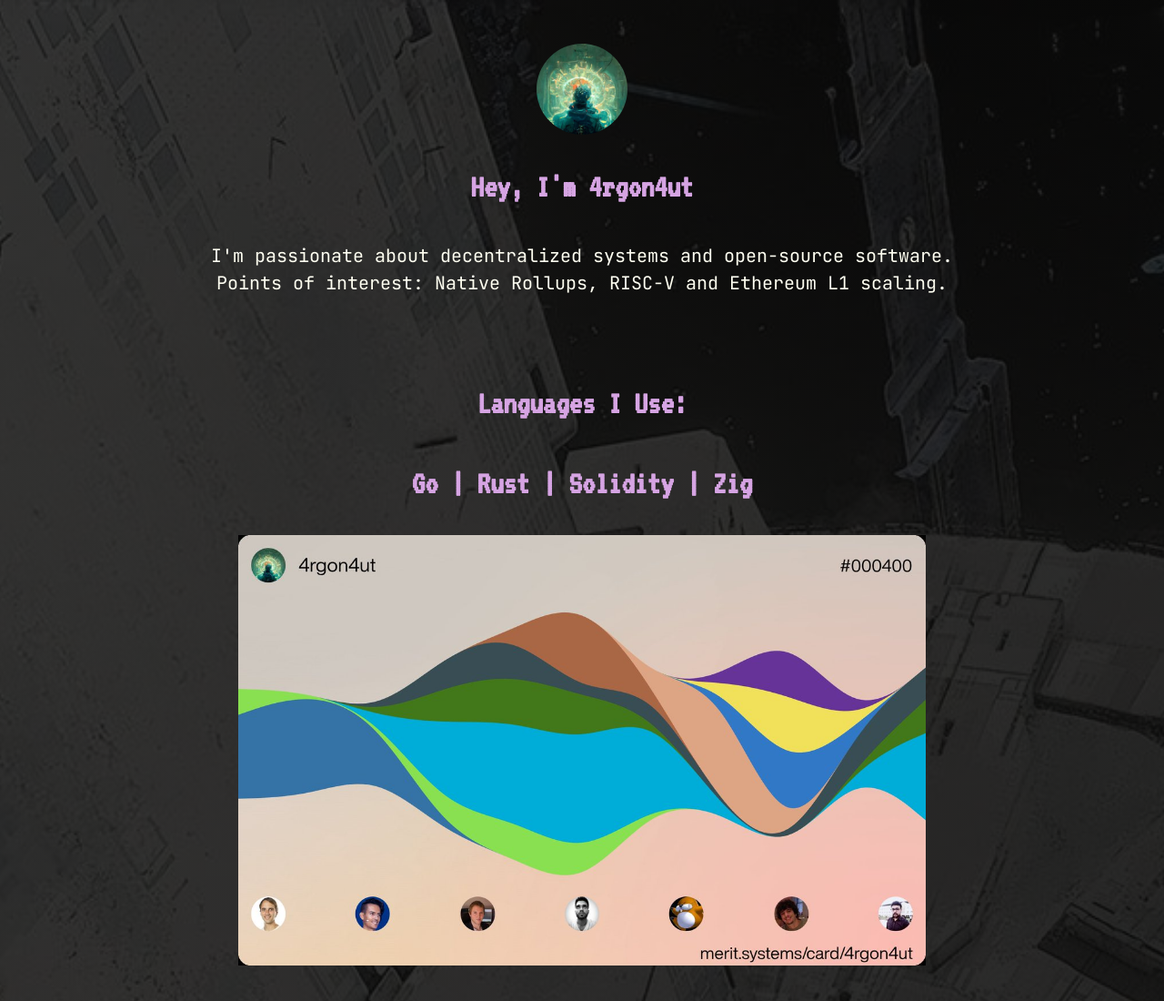
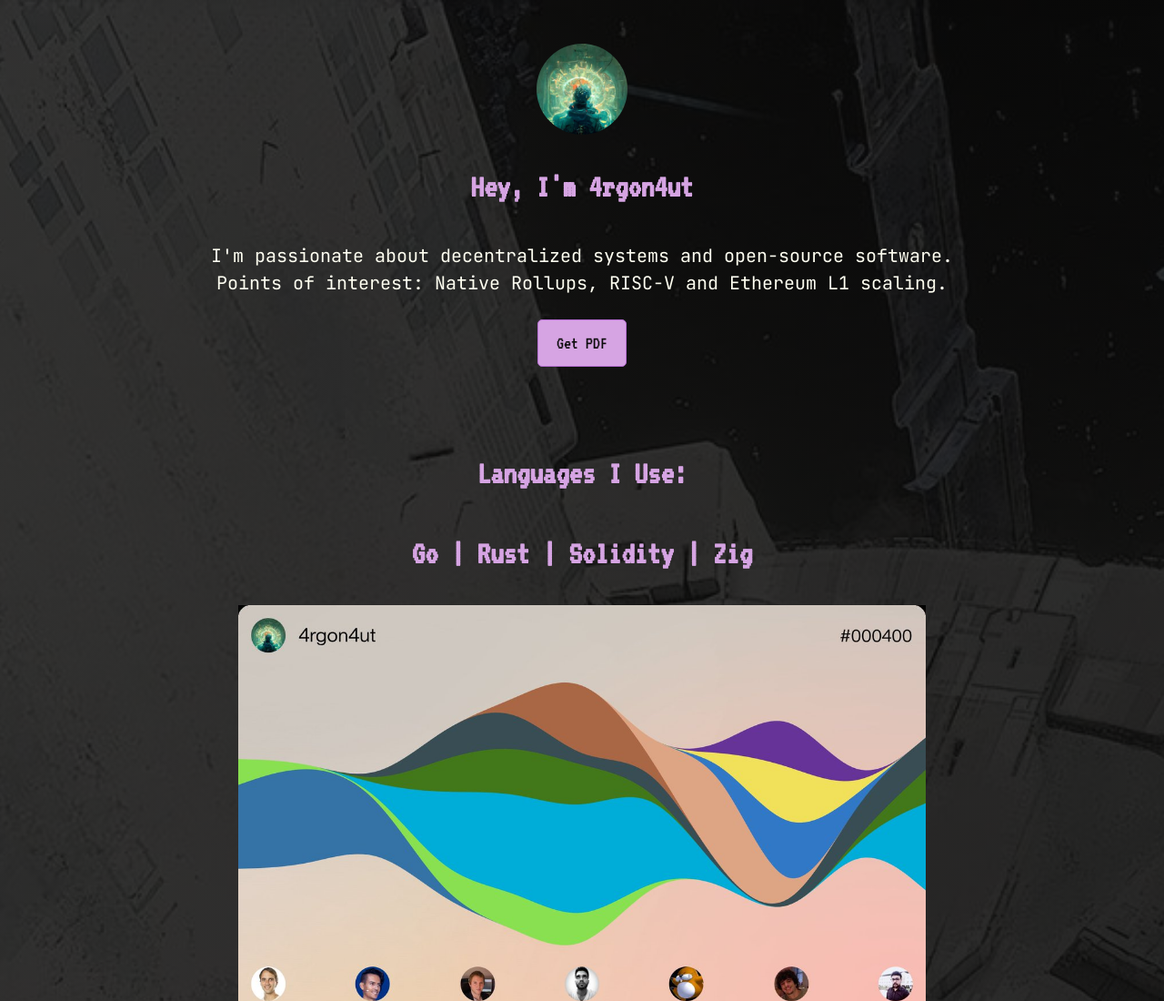
Before and after one commit to 4rgon4ut/hub, a plain HTML site: page index.html in a window 1280 px wide. Shown: the top 1100 px of the page at 91% size. Drawn offline with Linux system fonts and the light colour scheme.

Commit message:
feat: add download button

```diff
--- a/index.html
+++ b/index.html
@@ -75,6 +75,27 @@
         }
         .font-switch:hover {
             background: #b76ed3;
+        }
+        .download-button-container {
+            margin-top: 25px;
+            margin-bottom: 25px;
+            text-align: center;
+        }
+        .download-button {
+            display: inline-block;
+            padding: 10px 20px;
+            background-color: #d6a4e3; /* Theme color */
+            color: #0a0a0a; /* Dark text */
+            font-family: 'VT323', monospace;
+            font-size: 20px;
+            text-decoration: none;
+            border-radius: 5px;
+            border: 1px solid #b76ed3;
+            transition: background-color 0.3s, color 0.3s;
+        }
+        .download-button:hover {
+            background-color: #b76ed3;
+            color: #fff;
         }
         .avatar {
             width: 100px;
@@ -226,6 +247,11 @@
     <p style="text-align: center; max-width: 1000px; margin: 0 auto;">I'm passionate about decentralized systems and open-source software.</p>
     <p style="text-align: center; max-width: 1000px; margin: 0 auto;">Points of interest: Native Rollups, RISC-V and Ethereum L1 scaling.</p>
 
+    <!-- Download PDF Button -->
+    <div class="download-button-container">
+        <a href="./4rgon4ut_CV.pdf" download="4rgon4ut_CV.pdf" class="download-button">Get PDF</a>
+    </div>
+
     <div class="section">
         <h1>Languages I Use:</h1>
         <h2>Go | Rust | Solidity | Zig </h2>
```
Also changed, not shown: 1 other file.
